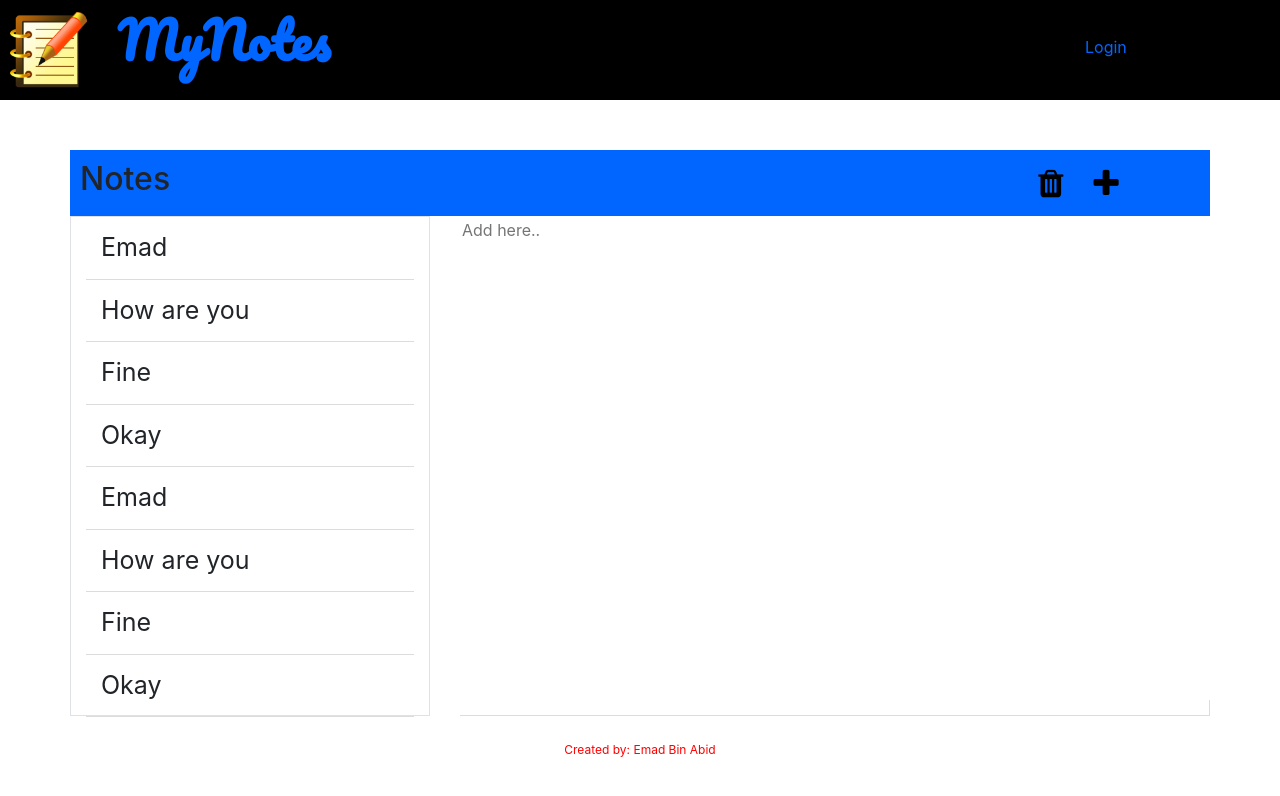
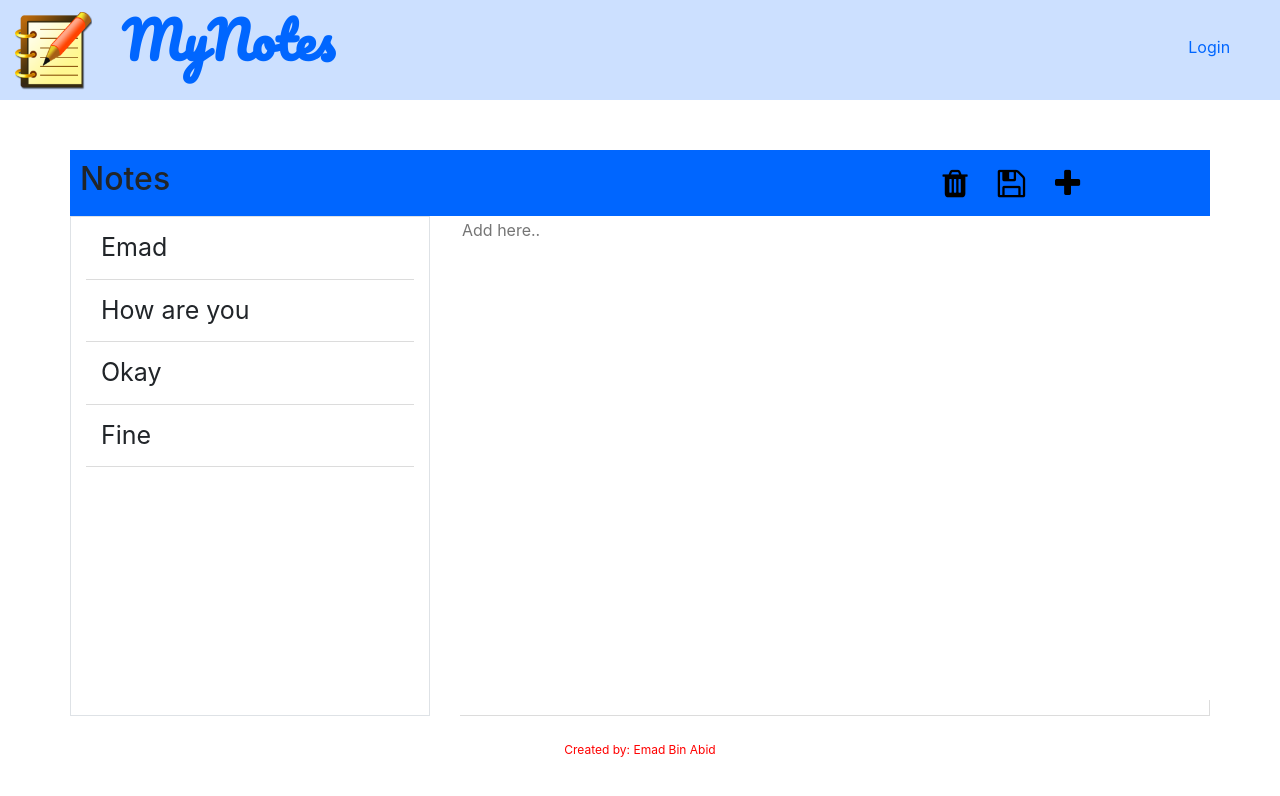
Before and after one commit to EmadBinAbid/ng-my-notes, an Angular app: page / in a window 1280 px wide. Shown: the top 796 px of the page. Built offline with nearby package versions, Linux system fonts and the light colour scheme.

Commit message:
Layout completed.

```diff
--- a/src/app/components/my-notes-app/my-notes-app.component.html
+++ b/src/app/components/my-notes-app/my-notes-app.component.html
@@ -1,8 +1,10 @@
 <div class="main-div container">
   <div class="heading-div row">
-    <h2 class="col-md-10">{{ heading }}</h2>
+    <h2 class="col-md-9">{{ heading }}</h2>
 
     <a href="#" data-toggle="tooltip" data-placement="auto" title="Remove"><i class="fa fa-trash fa-2x col-md-1" style="color: black;"></i></a>
+    <a href="#" data-toggle="tooltip" data-placement="auto" title="Save"><i class="fa fa-save fa-2x col-md-1" style="color: black;"></i></a>
     <a href="#" data-toggle="tooltip" data-placement="auto" title="Add"><i class="fa fa-plus fa-2x col-md-1" style="color: black;"></i></a>
+
   </div>
 </div>
--- a/src/app/components/my-notes-header/my-notes-header.component.html
+++ b/src/app/components/my-notes-header/my-notes-header.component.html
@@ -1,7 +1,7 @@
 <div class="main-div container-fluid">
   <div class="row">
     <img src="../../assets/img/logo.png" alt="logo" class="img-responsive col-md-1">
-    <div class="heading-div col-md-9">
+    <div class="heading-div col-md-10">
       <h1>{{ heading }}</h1>
     </div>
 
--- a/src/app/components/my-notes-header/my-notes-header.component.scss
+++ b/src/app/components/my-notes-header/my-notes-header.component.scss
@@ -1,8 +1,8 @@
 .main-div
 {
     //border: 1px solid green;
-    background-color: rgba($color: #000000, $alpha: 1);
-    padding: 10px;
+    background-color: rgba($color: #0066ff, $alpha: 0.2);
+    padding: 10px 15px;
     color: #0066ff;
 
 }
--- a/src/app/components/my-notes-list/my-notes-list.component.html
+++ b/src/app/components/my-notes-list/my-notes-list.component.html
@@ -2,18 +2,9 @@
 
   <div class="list-items">
 
-    <div class="item-div">Emad</div>
-    <div class="item-div">How are you</div>
-    <div class="item-div">Fine</div>
-    <div class="item-div">Okay</div>
-    <div class="item-div">Emad</div>
-    <div class="item-div">How are you</div>
-    <div class="item-div">Fine</div>
-    <div class="item-div">Okay</div>
-    <div class="item-div">Emad</div>
-    <div class="item-div">How are you</div>
-    <div class="item-div">Fine</div>
-    <div class="item-div">Okay</div>
+    <div class="item-div" *ngFor="let item of myNotesList">
+      {{item}}
+    </div>
 
   </div>
 </div>
--- a/src/app/components/my-notes-list/my-notes-list.component.ts
+++ b/src/app/components/my-notes-list/my-notes-list.component.ts
@@ -7,6 +7,8 @@ import { Component, OnInit } from '@angular/core';
 })
 export class MyNotesListComponent implements OnInit {
 
+  myNotesList = ["Emad", "How are you", "Okay", "Fine"];
+
   constructor() { }
 
   ngOnInit() {
```
